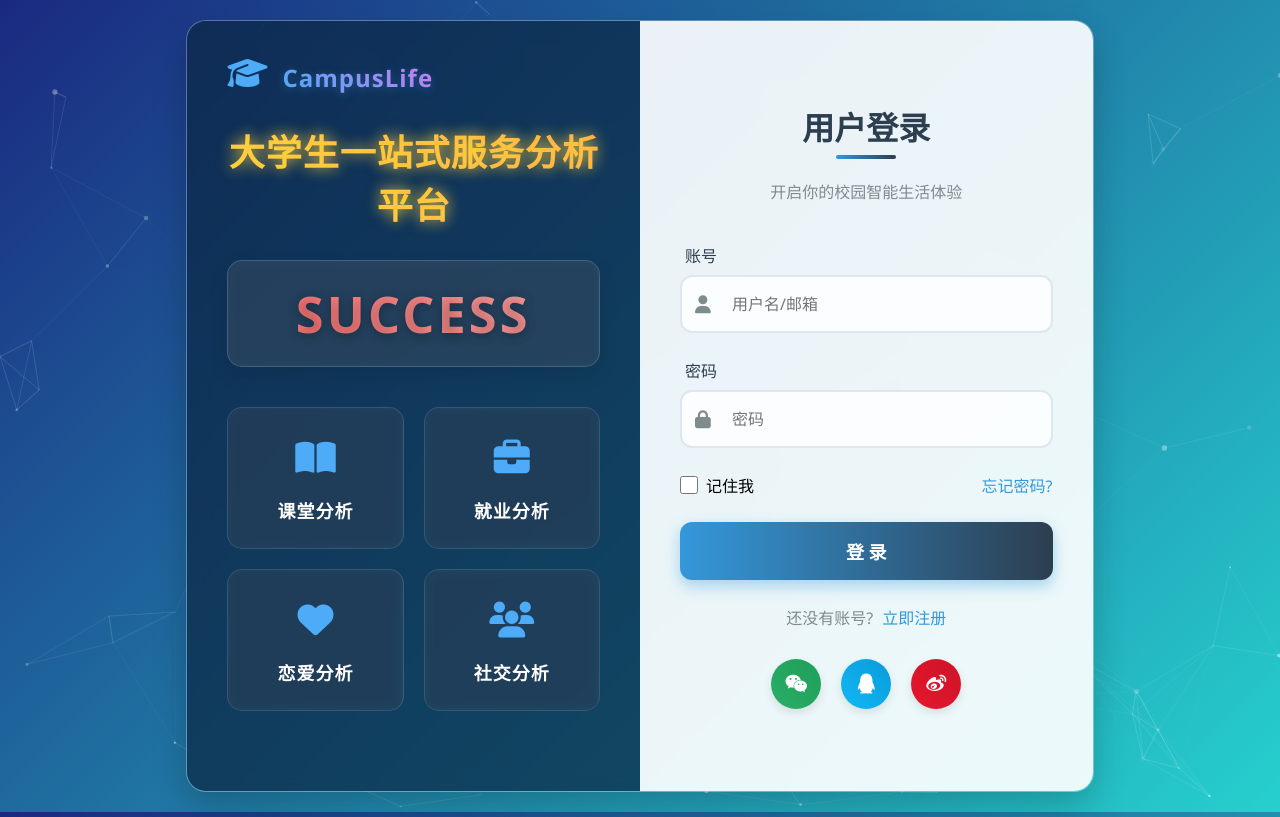
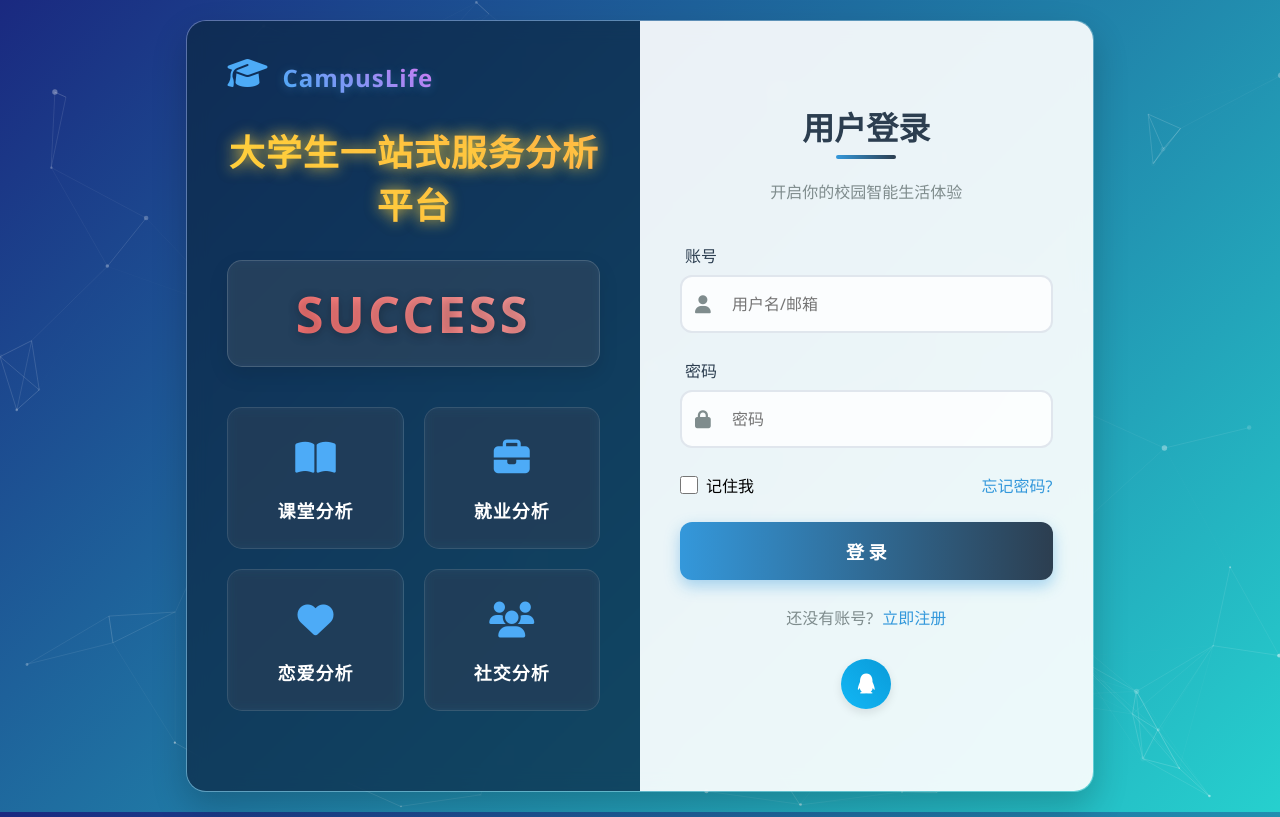
Before and after one commit to jzlyy/frontend-service, a Vue app: page / in a window 1280 px wide. Built offline with nearby package versions, Linux system fonts and the light colour scheme.

Commit message:
LoginForm

```diff
--- a/src/components/LoginForm.vue
+++ b/src/components/LoginForm.vue
@@ -30,15 +30,10 @@
       还没有账号? <a href="#">立即注册</a>
     </div>
 
+    <!-- 仅保留QQ登录 -->
     <div class="social-login">
-      <div class="social-btn wechat" @click="socialLogin('wechat')">
-        <i class="fab fa-weixin"></i>
-      </div>
       <div class="social-btn qq" @click="socialLogin('qq')">
         <i class="fab fa-qq"></i>
-      </div>
-      <div class="social-btn weibo" @click="socialLogin('weibo')">
-        <i class="fab fa-weibo"></i>
       </div>
     </div>
   </form>
@@ -86,9 +81,7 @@ const showSuccessMessage = () => {
 
 const socialLogin = (platform) => {
   const platforms = {
-    'wechat': '微信',
-    'qq': 'QQ',
-    'weibo': '微博'
+    'qq': 'QQ'
   }
   alert(`正在通过${platforms[platform] || platform}登录...`)
 }
```
